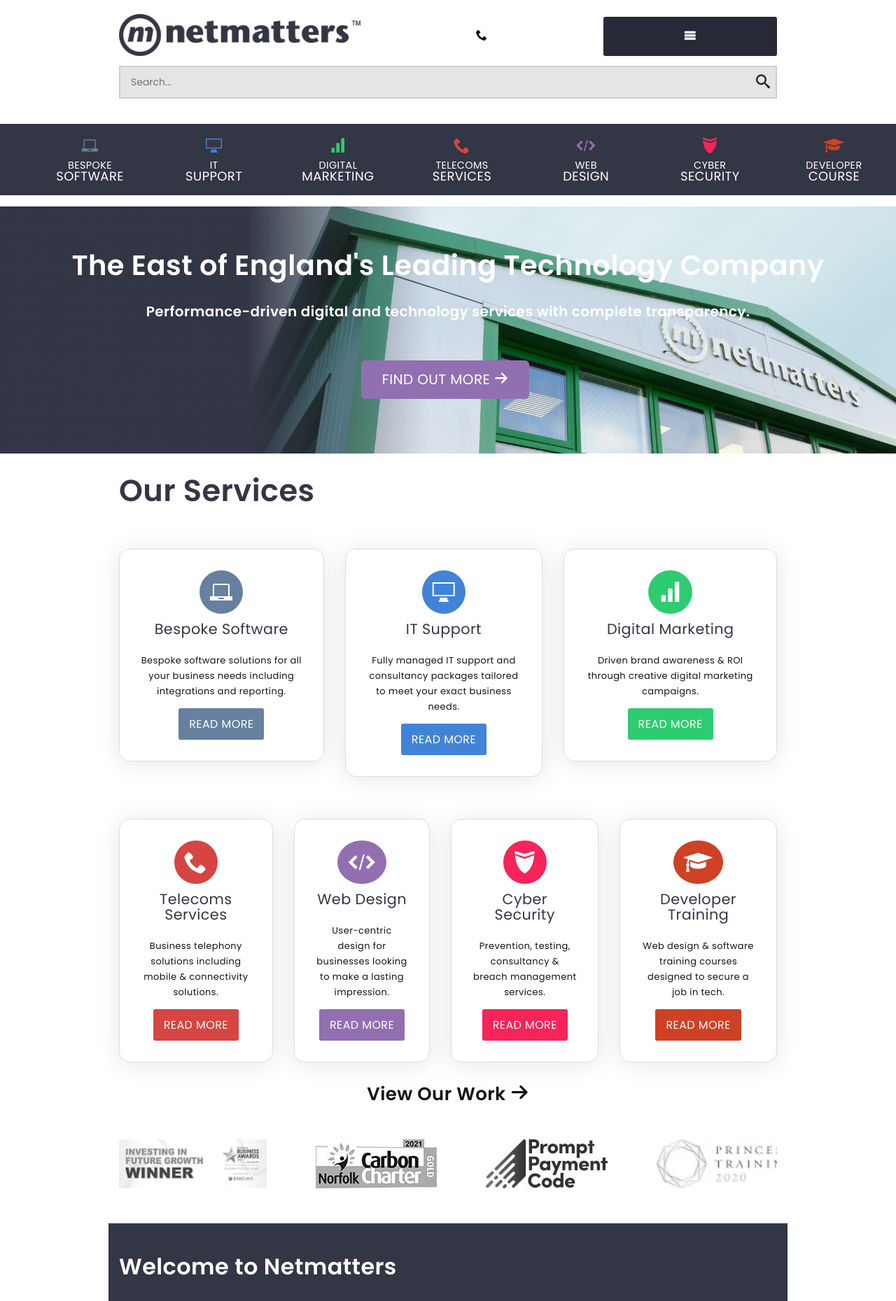
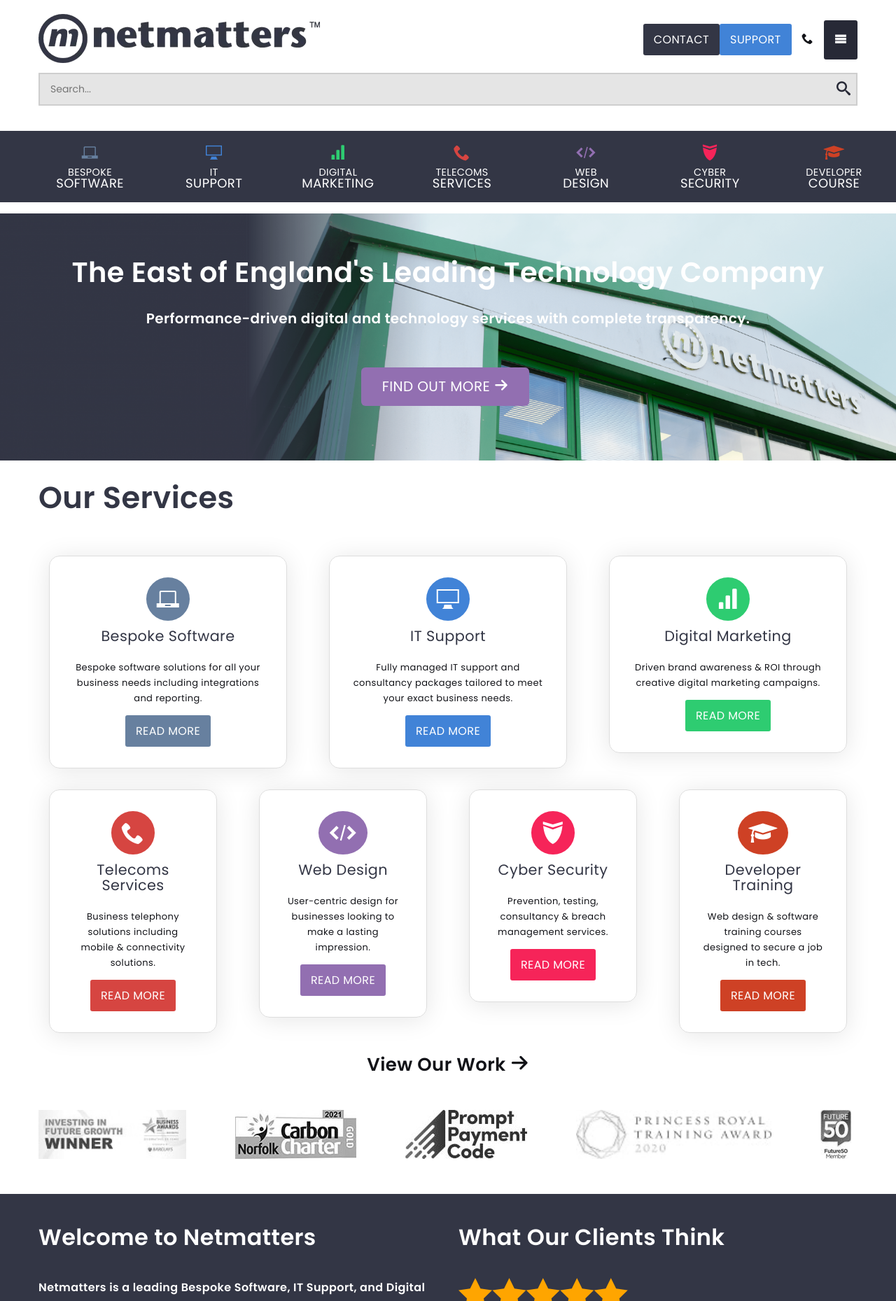
Before and after one commit to GeoffSG/netmatters-study, a PHP site: page / in a window 1280 px wide. Shown: the top 1859 px of the page at 70% size. Run offline with PHP 8.4, Linux system fonts and the light colour scheme; some web fonts are replaced.

Commit message:
updated grids and layout
I've changed the grid and flex implementation to be more modular than it was. "top 3" and "bottom 4" were too particular names, so these were changes to grid-3 and 4 respectively. I then implemented this grid system where necessary.

Flex I'm trying the same sort of composition

```diff
--- a/css/application.css
+++ b/css/application.css
@@ -645,69 +645,93 @@
 
 .flex {
   display: flex;
+  flex-direction: column;
+  justify-content: space-around;
   align-items: center;
 }
-.flex .flex-1 {
+.flex-1 {
   flex-grow: 1;
 }
-.flex .flex-2 {
+.flex-2 {
   flex-grow: 2;
 }
-.flex .flex-3 {
+.flex-3 {
   flex-grow: 3;
 }
-.flex .flex-4 {
+.flex-4 {
   flex-grow: 4;
 }
-.flex .flex-5 {
+.flex-5 {
   flex-grow: 5;
 }
-.flex .flex-6 {
+.flex-6 {
   flex-grow: 6;
 }
-.flex .flex-7 {
+.flex-7 {
   flex-grow: 7;
 }
-.flex .flex-8 {
+.flex-8 {
   flex-grow: 8;
 }
-.flex .flex-9 {
+.flex-9 {
   flex-grow: 9;
 }
-
-.grid {
-  display: grid;
-  justify-content: center;
-  grid-gap: 30px;
-}
-.grid-top-3 {
+@media (min-width: 770px) {
+  .flex {
+    flex-direction: row;
+  }
+}
+
+.grid, .grid-4, .grid-3, .grid-2 {
   display: grid;
   grid-gap: 30px;
 }
 @media (min-width: 991px) {
-  .grid-top-3 {
-    grid-template-columns: auto auto auto;
+  .grid-2 {
+    grid-template-columns: repeat(2, 1fr);
   }
 }
-.grid-bottom-4 {
-  display: grid;
-  grid-gap: 30px;
+@media (min-width: 991px) {
+  .grid-3 {
+    grid-template-columns: repeat(3, 1fr);
+    justify-content: stretch;
+  }
 }
 @media (min-width: 770px) {
-  .grid-bottom-4 {
-    grid-template-columns: auto auto;
+  .grid-4 {
+    grid-template-columns: repeat(2, 1fr);
   }
 }
 @media (min-width: 991px) {
-  .grid-bottom-4 {
-    grid-template-columns: auto auto auto auto;
+  .grid-4 {
+    grid-template-columns: repeat(4, 1fr);
   }
 }
 
-.header .company-logo img {
+@media (min-width: 770px) {
+  .grid-news .card:last-child {
+    display: none;
+  }
+}
+@media (min-width: 1261px) {
+  .grid-news .card:last-child {
+    display: block;
+  }
+}
+
+.header .header-menu {
+  display: flex;
+  justify-content: space-between;
+  align-items: center;
+}
+.header .header-menu .company-logo img {
   margin: auto 0;
-  max-height: 60px;
-  max-width: 345px;
+  max-width: 100%;
+}
+.header .header-menu .buttons {
+  display: flex;
+  align-items: center;
+  float: right;
 }
 
 .newsletter {
@@ -758,6 +782,8 @@
   border: solid 1px #dddddd;
   border-bottom-left-radius: 3px;
   border-bottom-right-radius: 3px;
+  margin-left: 15px;
+  margin-right: 15px;
   margin-top: 30px;
   box-shadow: 0 3px 35px rgba(0, 0, 0, 0.1);
   position: relative;
@@ -1099,6 +1125,11 @@
     width: 970px;
   }
 }
+@media (min-width: 1261px) {
+  .container {
+    width: 1200px;
+  }
+}
 .container .heading {
   font-weight: 600;
   font-size: 43.2px;
@@ -1303,8 +1334,11 @@
   border-radius: 6px;
   font-size: 20px;
 }
-.btn-support, .btn-contact {
-  display: none;
+.btn-support {
+  background-color: #4183d7;
+}
+.btn-contact {
+  background-color: #333645;
 }
 .btn-social-media-facebook {
   padding: 12px 22px 16px;
@@ -1364,6 +1398,14 @@
   color: #d64541;
 }
 
+.nav-bar {
+  display: none;
+}
+@media (min-width: 991px) {
+  .nav-bar {
+    display: block;
+  }
+}
 .nav-bar ul {
   display: flex;
   flex-direction: row;
@@ -1377,6 +1419,9 @@
 .nav-bar ul .bespoke-software:hover span {
   color: #ffffff;
 }
+.nav-bar ul .bespoke-software:hover li .sub-menu {
+  display: block;
+}
 .nav-bar ul .it-support span {
   color: #4183d7;
 }
@@ -1386,6 +1431,9 @@
 .nav-bar ul .it-support:hover span {
   color: #ffffff;
 }
+.nav-bar ul .it-support:hover li .sub-menu {
+  display: block;
+}
 .nav-bar ul .digital-marketing span {
   color: #2ecc71;
 }
@@ -1395,6 +1443,9 @@
 .nav-bar ul .digital-marketing:hover span {
   color: #ffffff;
 }
+.nav-bar ul .digital-marketing:hover li .sub-menu {
+  display: block;
+}
 .nav-bar ul .telecoms-services span {
   color: #d64541;
 }
@@ -1404,6 +1455,9 @@
 .nav-bar ul .telecoms-services:hover span {
   color: #ffffff;
 }
+.nav-bar ul .telecoms-services:hover li .sub-menu {
+  display: block;
+}
 .nav-bar ul .web-design span {
   color: #926fb1;
 }
@@ -1413,6 +1467,9 @@
 .nav-bar ul .web-design:hover span {
   color: #ffffff;
 }
+.nav-bar ul .web-design:hover li .sub-menu {
+  display: block;
+}
 .nav-bar ul .cyber-security span {
   color: #f62459;
 }
@@ -1422,6 +1479,9 @@
 .nav-bar ul .cyber-security:hover span {
   color: #ffffff;
 }
+.nav-bar ul .cyber-security:hover li .sub-menu {
+  display: block;
+}
 .nav-bar ul .developer-training span {
   color: #ce4125;
 }
@@ -1430,6 +1490,9 @@
 }
 .nav-bar ul .developer-training:hover span {
   color: #ffffff;
+}
+.nav-bar ul .developer-training:hover li .sub-menu {
+  display: block;
 }
 .nav-bar ul li {
   flex: 1;
@@ -1453,6 +1516,9 @@
 }
 .nav-bar ul li small {
   display: block;
+}
+.nav-bar ul li .sub-menu {
+  display: none;
 }
 
 .nav-menu {
@@ -1485,7 +1551,6 @@
   height: 56px;
   line-height: 46px;
   font-size: 1.125rem;
-  float: left;
 }
 
 .form-search {
--- a/index.html
+++ b/index.html
@@ -12,12 +12,16 @@
         <header class="header"><!-- HEADER -->
             <div class="inner">
                 <div class="container" id="header">
-                    <div class="flex">
-                        <a class="flex-3 company-logo" href="#"><img src="img/nm-company.webp" alt="Netmatters"></a>
-                        <a class="flex-3 btn-light btn-call" href="#"><span class="icon-phone"></span> </a>
-                        <button class="flex-4 btn-dark btn-nav-menu" type="button" ><span class="icon-menu"></span></button>
-                        <!-- <a class="btn-contact" href="#">CONTACT</a>
-                        <a class="btn-support" href="#">SUPPORT</a> -->
+                    <div class="header-menu">
+                        <div class="company-logo">
+                            <a href="#"><img src="img/nm-company.webp" alt="Netmatters"></a>
+                        </div>
+                        <div class="buttons">
+                            <a class="btn btn-contact" href="#">CONTACT</a>
+                            <a class="btn btn-support" href="#">SUPPORT</a>
+                            <a class="btn-light btn-call" href="#"><span class="icon-phone"></span> </a>
+                            <button class="btn-dark btn-nav-menu" type="button" ><span class="icon-menu"></span></button>
+                        </div>
                     </div>
                     <form class="form-search">
                             <input class="form-search-input" id="search-input" placeholder="Search...">
@@ -28,11 +32,29 @@
         </header>
         <nav class="container-dark nav-bar">
             <ul>
-                <li><a class="bespoke-software" href="#">
+                <li>
+                    <a class="bespoke-software" href="#">
                     <span class="bespoke-software icon-laptop"></span>
                     <small>Bespoke</small>
                     Software
-                </a></li>
+                    </a>
+                    <div class="sub-menu-banner">
+                        <ul class="sub-menu">
+                            <li><a class="nav-button" href="#">Bespoke CRM</a></li>
+                            <li><a class="nav-button" href="#">Business Automation</a></li>
+                            <li><a class="nav-button" href="#">Software Integrations</a></li>
+                            <li><a class="nav-button" href="#">Mobile App Development</a></li>
+                            <li><a class="nav-button" href="#">Bespoke Databases</a></li>
+                            <li><a class="nav-button" href="#">Sharepoint Development</a></li>
+                            <li><a class="nav-button" href="#">Operational Systems</a></li>
+                            <li><a class="nav-button" href="#">Business Central Implementation</a></li>
+                            <li><a class="nav-button" href="#">Internet of Things (IoT) Software</a></li>
+                            <li><a class="nav-button" href="#">Intranet Development</a></li>
+                            <li><a class="nav-button" href="#">Customer Portal Development</a></li>
+                            <li><a class="nav-button" href="#">Reporting Hub</a></li>
+                        </ul>
+                    </div>
+                </li>
                 <li><a class="it-support" href="#">
                     <span class="icon-display"></span>
                      <small>IT</small>
@@ -165,8 +187,8 @@
         <div class="container section" id="services">
             <h1 class="heading">Our Services</h1>
             <!-- The Services Grid-->
-            <div class="grid" id="services-grid">
-                <div class="grid-top-3">
+            <div class="" id="services-grid">
+                <div class="grid-3">
                     <a class="grid-item grid-bespoke-software" href="#">
                         <div class="card card-service bespoke-software">
                                 <span class="card-icon bespoke-software icon-laptop"></span>
@@ -193,7 +215,7 @@
                         </div>
                     </a>
                 </div>
-                <div class="grid-bottom-4">
+                <div class="grid-4">
                     <a class="grid-item grid-telecoms-services" href="#">
                         <div class="card card-service telecoms-services">
                             <span class="card-icon telecoms-services icon-phone"></span>
@@ -232,7 +254,7 @@
             <h3 class="section-heading"><a href="#">View Our Work <span class="icon-arrow-right"></span></a></h3>
 
         </div>
-        <div class="container " id="partners">
+        <div class="container" id="partners">
             <div class="section">
                 <div class="slideshow">
                     <img src="img/partners/partner1.jpg" alt="">
@@ -244,9 +266,10 @@
             </div>
         </div>
 
-        <div class="container container-dark" id="welcome">
-            <div class="section">
-                <div>
+        <div class="container-dark">
+            <div class="container" id="welcome">
+                <div class="section grid-2">
+                    <div class="">
                         <h2>Welcome to Netmatters</h2>
                         <p><strong>Netmatters is a leading Bespoke Software, IT Support, and Digital Marketing company based in the East of England with offices in London, Cambridge, Wymondham, and Great Yarmouth.</strong></p>
                         <p>We aren't tied into contracts with third-party providers, so you know that our recommendations for your business are based purely with one benefit in mind: to help improve your business with the most appropriate solutions.</p>
@@ -272,12 +295,11 @@
                     </div>
                 </div>
             </div>
-
+        </div>
         <div class="container" id="news">
             <div class="section">
             <h2 class="container-heading">Latest News</h2>
-            <div> <!-- News Grid -->
-
+            <div class="flex grid-news"> <!-- News Grid -->
                 <div class="card card-post"><!-- News Card-->
                     <a href="#">
                         <div class="cover">
@@ -349,8 +371,8 @@
                         </div>
                     </a>
                 </div>
+            </div>
             <h3 class="section-heading"><a href="#">View all <span class="icon-arrow-right"></span></a></h3>
-            </div>
         </div>
         </div>
 
@@ -374,7 +396,8 @@
             </div>
         </div>
 
-        <div class="container newsletter">
+        <div class="newsletter">
+            <div class="container">
                 <div class="section">
                     <h2>Email Newsletter Sign-up</h2>
                     <form class="form form-newsletter">
@@ -396,10 +419,10 @@
                     </form>
                 </div>
             </div>
-        <footer class="footer"> <!-- Footer -->
-            <div class="container container-dark">
+        </div>
+        <footer class="footer container-dark"> <!-- Footer -->
+            <div class="container">
                 <div class="section">
-
                 <div class="company-info">
                     <img class="logo" src="img/nm-company-white.webp" alt="Netmatters">
 
@@ -414,7 +437,7 @@
                 </div>
 
                 </div>
-                <div class="site-links">
+                <div class="site-links grid-4">
                     <div>
                         <h4>About Netmatters</h4>
                         <ul>
--- a/scss/components/_button.scss
+++ b/scss/components/_button.scss
@@ -58,8 +58,12 @@
         @include button-large('trustpilot');
     }
 
-    &-support, &-contact {
-        display: none;
+    &-support {
+        background-color: get-service-color('it-support');
+    }
+
+    &-contact {
+        background-color: $grey;
     }
 
     &-social-media {
--- a/scss/components/_card.scss
+++ b/scss/components/_card.scss
@@ -2,6 +2,8 @@
     border: solid 1px $grey-xl;
     border-bottom-left-radius: 3px;
     border-bottom-right-radius: 3px;
+    margin-left: 15px;
+    margin-right: 15px;
     margin-top: 30px;
     box-shadow: 0 3px 35px rgba(0,0,0,.1);
 
--- a/scss/components/_container.scss
+++ b/scss/components/_container.scss
@@ -15,13 +15,16 @@
 .container {
     margin-left: auto;
     margin-right: auto;
-    padding: 0 $base-padding;
+    padding: 0 15px;
 
     @include mq('md') {
         width: 750px;
     }
     @include mq('lg') {
         width: 970px;
+    }
+    @include mq('xl') {
+        width: 1200px;
     }
 
     .heading {
--- a/scss/components/_nav.scss
+++ b/scss/components/_nav.scss
@@ -1,8 +1,12 @@
 .nav-bar {
+    display: none;
+    @include mq (lg){
+        display: block;
+    }
+
     ul {
         display: flex;
         flex-direction: row;
-
         @each $service, $color in $service-colors {
             .#{$service} {
                 span {
@@ -12,6 +16,9 @@
                     background-color: get-service-color($service, 'hover');
                     span {
                         color: $white;
+                    }
+                    li .sub-menu {
+                        display: block;
                     }
                 }
             }
@@ -40,6 +47,9 @@
             }
             small {
                 display: block;
+            }
+            & .sub-menu {
+                display: none;
             }
         }
     }
@@ -81,5 +91,4 @@
     height: 56px;
     line-height: 46px;
     font-size: 1.125rem;
-    float: left;
 }
--- a/scss/layout/_flex.scss
+++ b/scss/layout/_flex.scss
@@ -2,11 +2,17 @@
 
 .flex {
     display: flex;
+    flex-direction: column;
+    justify-content: space-around;
     align-items: center;
 
     @for $i from 1 to 10 {
-        & .flex-#{$i} {
+        &-#{$i} {
             flex-grow: $i;
         }
     }
+
+    @include mq('md') {
+        flex-direction: row;
+    }
 }
--- a/scss/layout/_grid.scss
+++ b/scss/layout/_grid.scss
@@ -2,26 +2,40 @@
 //  Grid layout
 .grid {
     display: grid;
-    justify-content: center;
+
     grid-gap: 30px;
-    &-top-3 {
-        display: grid;
-        grid-gap: 30px;
-        @include mq('lg') {
-            grid-template-columns: auto auto auto;
+    &-2 {
+        @extend .grid;
+        @include mq('lg'){
+            grid-template-columns: repeat(2, 1fr);
         }
     }
-    &-bottom-4 {
-        display: grid;
-        grid-gap: 30px;
+    &-3 {
+        @extend .grid;
+        @include mq('lg') {
+            grid-template-columns: repeat(3, 1fr);
+            justify-content: stretch;
+        }
+    }
+    &-4 {
+        @extend .grid;
         @include mq('md') {
-            grid-template-columns: auto auto;
+            grid-template-columns: repeat(2, 1fr);
         }
 
         @include mq('lg') {
-            grid-template-columns: auto auto auto auto;
+            grid-template-columns: repeat(4, 1fr);
         }
     }
 }
 
 //  Todo - Grid functions & mixins for modular grids
+
+.grid-news .card:last-child {
+    @include mq('md') {
+        display: none;
+    }
+    @include mq('xl') {
+        display: block;
+    }
+}
--- a/scss/layout/_header.scss
+++ b/scss/layout/_header.scss
@@ -1,7 +1,18 @@
 .header {
-    .company-logo img {
-        margin: auto 0;
-        max-height: 60px;
-        max-width: 345px;
+    .header-menu {
+        display: flex;
+        justify-content: space-between;
+        align-items: center;
+
+        .company-logo img {
+            margin: auto 0;
+            max-width: 100%;
+        }
+
+        .buttons {
+            display: flex;
+            align-items: center;
+            float: right;
+        }
     }
 }
--- a/scss/utilities/_config.scss
+++ b/scss/utilities/_config.scss
@@ -16,4 +16,3 @@
 
 //  Base Vars
 $base-font-size: 1em;
-$base-padding: em(15px);
--- a/scss/utilities/_mediaqueries.scss
+++ b/scss/utilities/_mediaqueries.scss
@@ -2,7 +2,7 @@
   'sm': 320px,
   'md': 769px,
   'lg': 990px,
-  'xl': 1200px
+  'xl': 1260px
 );
 
 @function get-breakpoint($bkpt) {
```
Also changed, not shown: 1 other file. Lines whose indentation alone changed are shown as unchanged.
